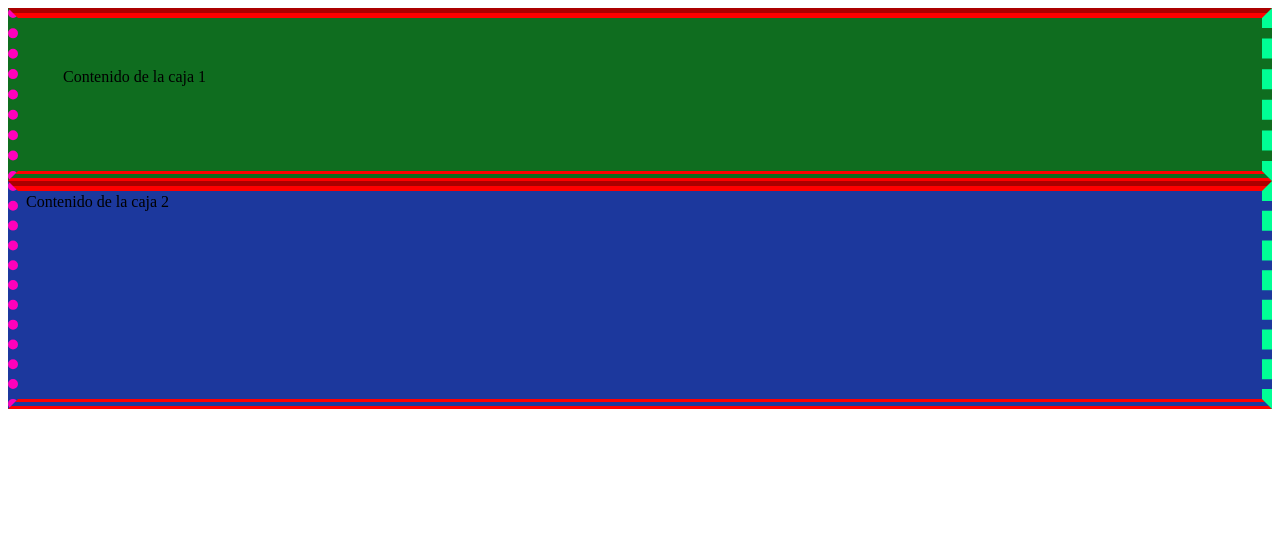
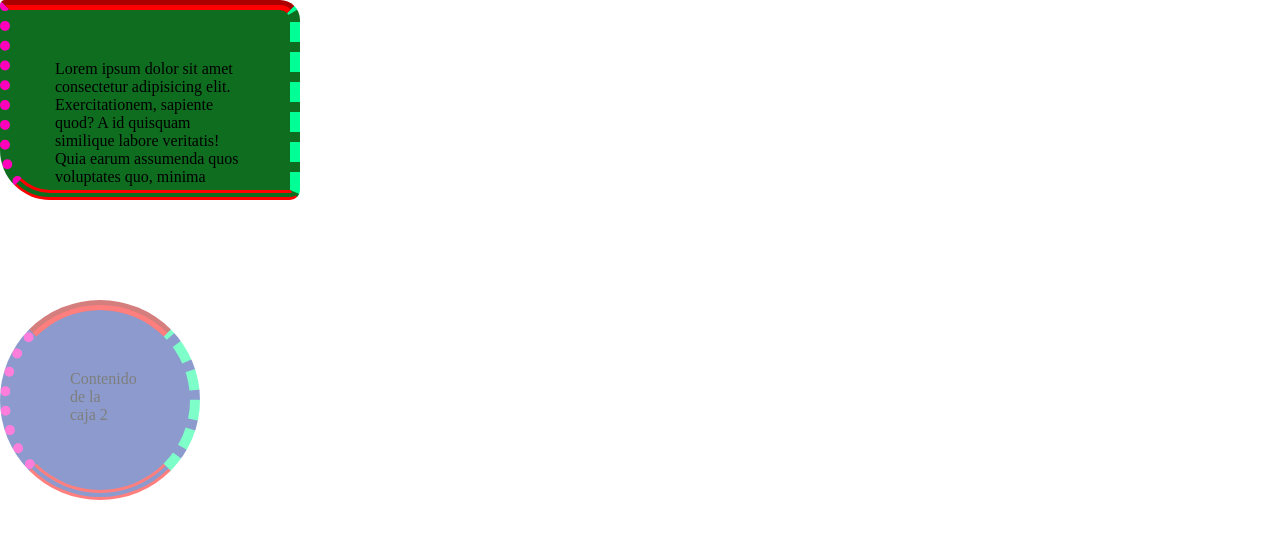
Before and after one commit to Juanezz17/Modelo-Caja-3147234, a plain HTML site: page practica1_box_model/index.html in a window 1280 px wide. Drawn offline with Linux system fonts and the light colour scheme.

```diff
--- /dev/null
+++ b/evidencia_hoja_vida/styles.css
@@ -0,0 +1,59 @@
+/*Estilos globales*/
+*{
+    margin: 0;
+    padding: 0;
+    box-sizing: border-box;
+    font-family: 'Times New Roman', Times, serif;
+}
+body{
+    background-color: #BD7F60;
+}
+/*Estilos de card*/
+.card{
+    display: block;
+    background-color: #87554C;
+    width: 400px;
+    height: 600px;
+    margin: 150px auto 10px auto; /*hacer una distibución equitativa del espacio disponible*/
+    border-radius: 5px;
+    border: 2px solid rgba(0, 0, 128, 0);
+}
+.img{
+    display: block;
+    width: 200px;
+    height: 200px;
+    object-fit: cover;
+    border-radius: 50%;
+    margin: 20px auto;
+    box-shadow: #ab6b60 0px 0px 10px 4px;
+}
+.contenedor{
+    display: block;
+    margin: 50px auto 20px auto;
+    width: 70%;
+}
+.titulo, .parrafo{
+    display: block;
+}
+.titulo{
+    text-align: center;
+    font-size: 30px;
+    color: #F0E4E2;
+    margin: 10px auto 20px;
+}
+.parrafo{
+    text-align: justify;
+    font-size: 20px;
+    color: #201425;
+    margin: 10px auto 20px;
+}
+.boton{
+    display: block;
+    width: 100%;
+    background-color: #c56c5c;
+    color: #F0E4E2;
+    padding: 10px;
+    text-decoration: none;
+    text-align: center;
+    border-radius:  10px;
+}
--- a/practica1_box_model/index.html
+++ b/practica1_box_model/index.html
@@ -8,7 +8,14 @@
 </head>
 <body>
     <div class="box1 box">
-        Contenido de la caja 1
+        Lorem ipsum dolor sit amet consectetur adipisicing elit.
+        Exercitationem, sapiente quod? A id quisquam similique labore veritatis!
+        Quia earum assumenda quos voluptates quo, minima consequuntur tempora placeat,
+        corporis ut rerum saepe sunt, praesentium provident illum? Libero numquam earum iusto quibusdam.
+        Molestias libero vel eos minus dolor quis enim qui aperiam, ratione maxime repellat quasi laboriosam voluptates ipsa modi asperiores praesentium.
+        Excepturi quia voluptates quaerat at mollitia sunt facere, officiis explicabo, soluta consectetur ullam repellat ipsa reprehenderit.
+        Sed velit minima, dolorum, facere tenetur expedita enim deserunt quia exercitationem ullam et nisi quaerat vitae
+        repudiandae ipsa earum tempora harum reiciendis. Error, aperiam.
     </div>
     <div class="box2 box">
         Contenido de la caja 2
--- a/practica1_box_model/styles.css
+++ b/practica1_box_model/styles.css
@@ -8,8 +8,16 @@ Box Model:
 -funciona si
     + los elementos tienen contenido
     + o tiene un tamaño definido
+Margin:
+    - Determina el espacio entre los elementos
+    - Solo aplica a elementos display block
+    -
 */
-
+*{
+    margin:0;
+    padding: 0;
+    box-sizing: border-box;
+}
 .box{
     border-top-color: rgb(255, 0, 0);
     border-top-style: groove;
@@ -25,14 +33,30 @@ Box Model:
     border-bottom-width: 10px;
 }
 .box1{
+    margin-top: 20px 40px;
     background-color: rgb(15, 109, 31);
     padding: 50px 45px 3px;
     display: block;
-    height: 100px;
+    height: 200px;
+    width: 300px;
+    box-sizing: border-box;
+    overflow: hidden;
+    border-radius: 10px;
+    border-bottom-left-radius:50px;
+    border-bottom-right-radius: 10px;
+    border-top-left-radius: 5px;
+    border-top-right-radius: 20px;
 }
 .box2{
     background-color: rgb(28, 56, 157);
     padding: 2px 4px 6px 8px;
     display: block;
     height: 200px;
+    width: 200px;
+    opacity: 0.5;
+    margin-top: 100px;
+    border-radius: 50%;
+    padding: 60px;
+    align-items: center;
+    justify-content: center;
 }
```
Also changed, not shown: evidencia_hoja_vida/index.html (added, +23 -0 lines), evidencia_hoja_vida/a.jpg (added).
